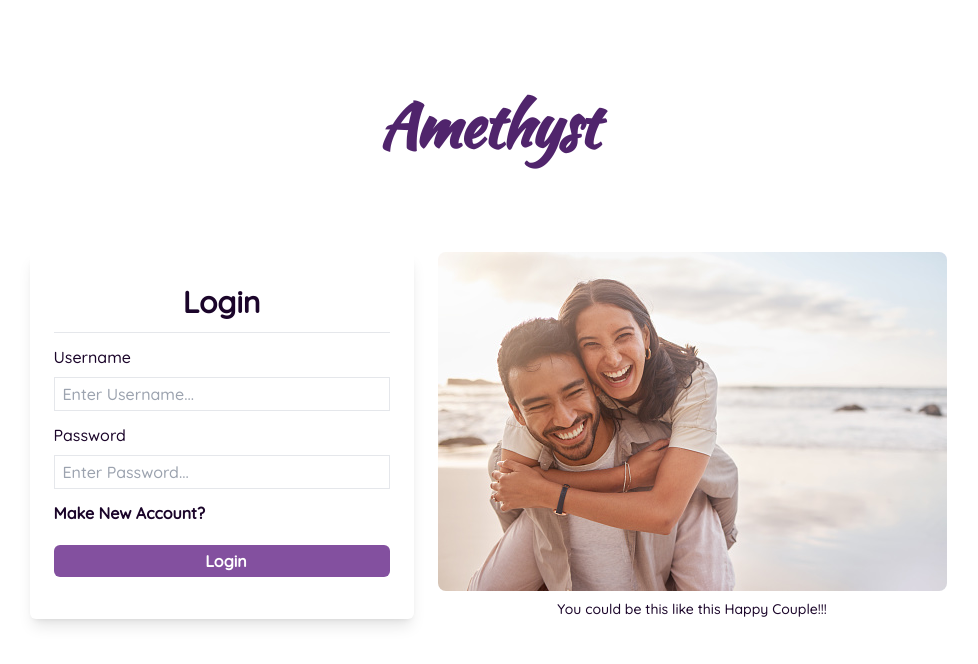
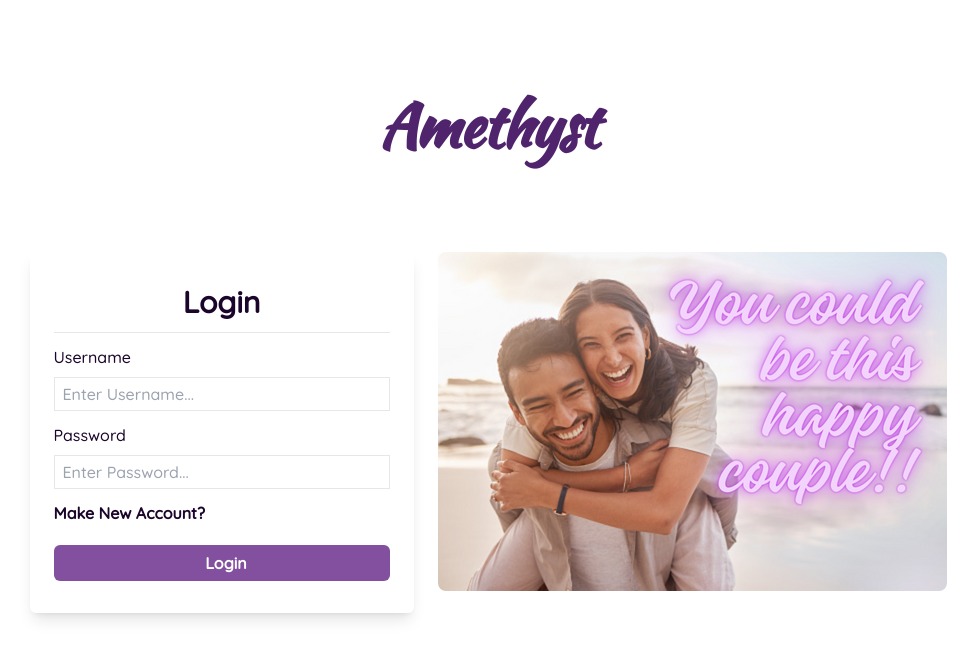
Before and after one commit to mathletedev/amethyst, a SvelteKit app in the folder web/: page /login in a window 1280 px wide. Shown: the top 664 px of the page, without its empty margins (152-1130 px from the left). Built offline with nearby package versions, Linux system fonts and the light colour scheme.

Commit message:
tune login page

```diff
--- a/web/src/routes/login/+page.svelte
+++ b/web/src/routes/login/+page.svelte
@@ -21,10 +21,8 @@
 </h1>
 
 <div class="mt-24 flex justify-center">
-	<form class="w-96 p-6 shadow-lg bg-white rounded-md py-8" on:submit={logIn}>
-		<h1 class="text-3xl block text-center font-semibold">
-			<i class="fa-solid fa-user"></i>Login
-		</h1>
+	<form class="w-96 p-6 shadow-lg rounded-md py-8" on:submit={logIn}>
+		<h1 class="text-3xl block text-center font-semibold">Login</h1>
 		<hr class="mt-3" />
 		<div class="mt-3">
 			<label for="username" class="block text-base mb-2">Username</label>
@@ -56,7 +54,7 @@
 		<div class="mt-5">
 			<button
 				type="submit"
-				class="bg-amethyst-200 text-white py-1 w-full rounded-md hover:bg-amethyst-100 font-semibold transition-colors"
+				class="bg-amethyst-200 text-white py-1.5 w-full rounded-md hover:bg-amethyst-100 font-semibold transition-colors"
 				><i class="fa-solid fa-right-to-bracket"></i>&nbsp;&nbsp;Login</button
 			>
 		</div>
@@ -65,13 +63,8 @@
 	<figure class="max-w-lg contrast-more ml-6">
 		<img
 			class="h-auto max-w-full rounded-lg"
-			src="Happy_Couple.jpg"
+			src="happy_couple.png"
 			alt="Happy Couple"
 		/>
-		<figcaption
-			class="mt-2 text-sm text-center text-black-500 dark:text-black-400"
-		>
-			You could be this like this Happy Couple!!!
-		</figcaption>
 	</figure>
 </div>
```
Also changed, not shown: web/static/happy_couple.png (added).
